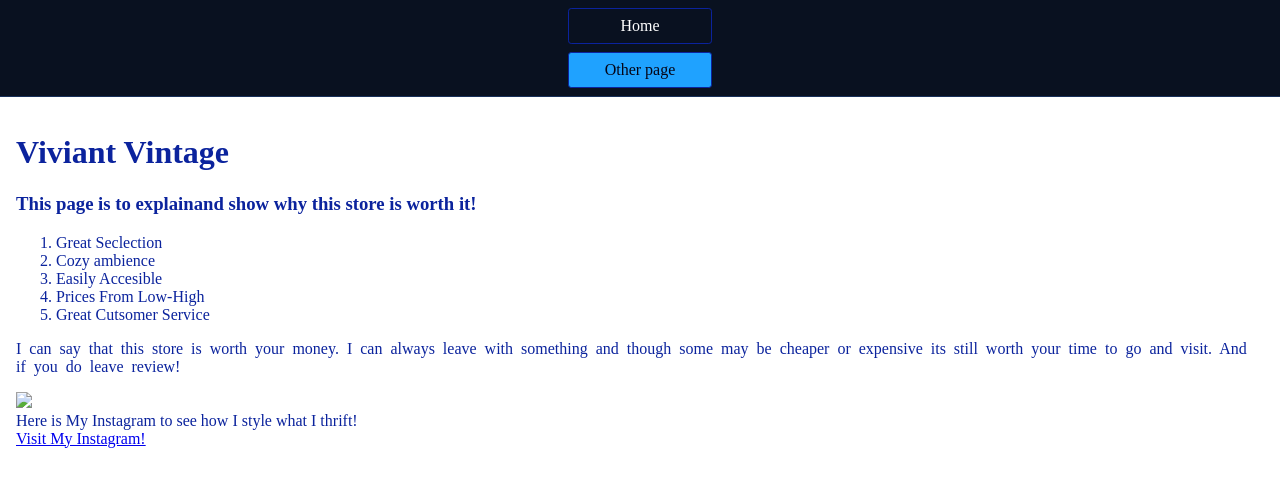
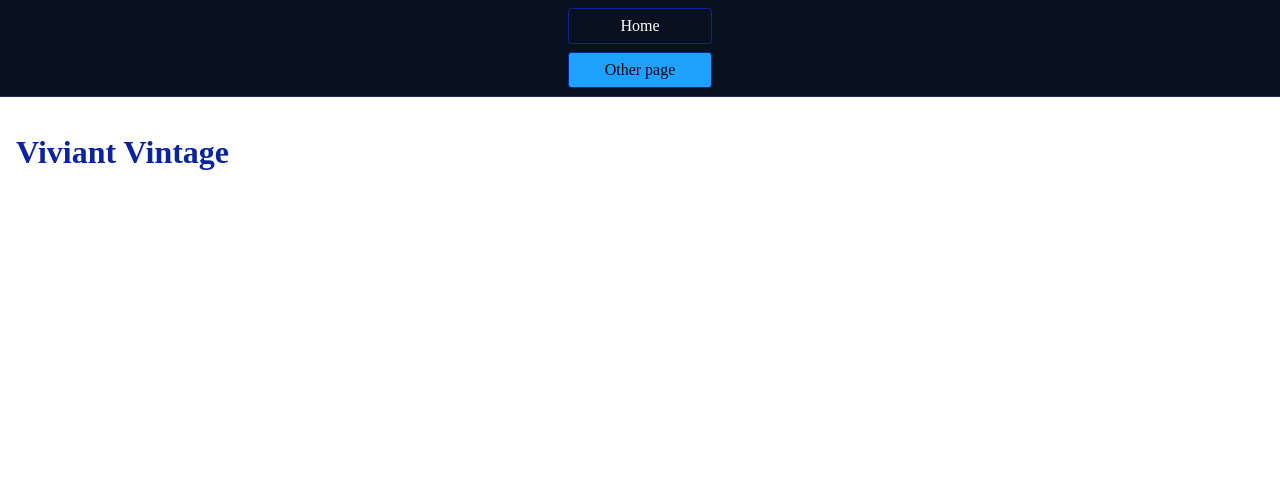
Before and after one commit to xmessiahh/stackblitz-starters-k6957dz, a website: page page2.html in a window 1280 px wide. Drawn offline with Linux system fonts and the light colour scheme.

Commit message:
main design redo

```diff
--- a/page2.html
+++ b/page2.html
@@ -15,27 +15,12 @@
       <a href="/page2.html" aria-current="page">Other page</a>
     </nav>
     <main>
-      <div>
-        <h1>Viviant Vintage</h1>
+      <div class="heading3"></div>
+      <h1>Viviant Vintage</h1>
       </div>
        <div>
-          <h3>This page is to explainand show why this store is worth it!</h3>
        </div>
-        <div style="background-color: rgb(255, 255, 255);">
-      <ol>
-        <li>Great Seclection</li>
-        <li>Cozy ambience</li>
-        <li>Easily Accesible</li>
-        <li>Prices From Low-High</li>
-        <li>Great Cutsomer Service</li>
-      </ol>
        </div>
-        <p>I can say that this store is worth your money. I can always leave with something and though some may be cheaper or expensive its still worth your time to go and visit. And if you do leave review!</p>
-        <a href="https://www.tiktok.com/@ughhh.kennyy?lang=en">
-          <img src=" /pngtree-world-smile-day-yellow-smiley-face-png-image_6720119.png">
-        </a>
-          <div>Here is My Instagram to see how I style what I thrift!</div>
-      <a href="https://www.instagram.com/ughhh.kennyy/?hl=en" target="_blank">Visit My Instagram! </a>
     </main>
   </body>
 </html>
--- a/styles.css
+++ b/styles.css
@@ -58,6 +58,10 @@ text-align: center;
 text-align: center;
 }
 
+.heading3{
+text-align: center;
+}
+
 p{
   font-size: 1rem;
   word-spacing: 0.25rem;
@@ -76,7 +80,7 @@ padding: 2rem;
   margin-right: auto;
   align-items:center;
   justify-content: center;
-  width: 50%;
+  width: 100%;
 }
 
 #Storebox {
```
